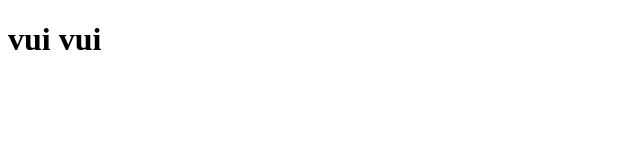
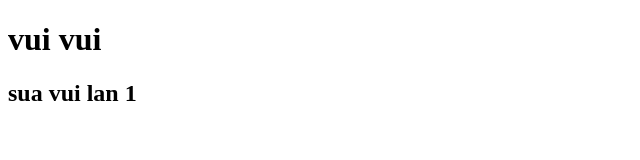
Before and after one commit to ComputerAngelVN/vidu, a plain HTML site: page vui.html in a window 1280 px wide. Shown: the whole page, without its empty margins (0-640 px from the left). Drawn offline with Linux system fonts and the light colour scheme.

Commit message:
staged change vui.html

```diff
--- a/vui.html
+++ b/vui.html
@@ -8,5 +8,6 @@
   </head>
   <body>
     <h1>vui vui</h1>
+    <h2>sua vui lan 1</h2>
   </body>
 </html>
```
